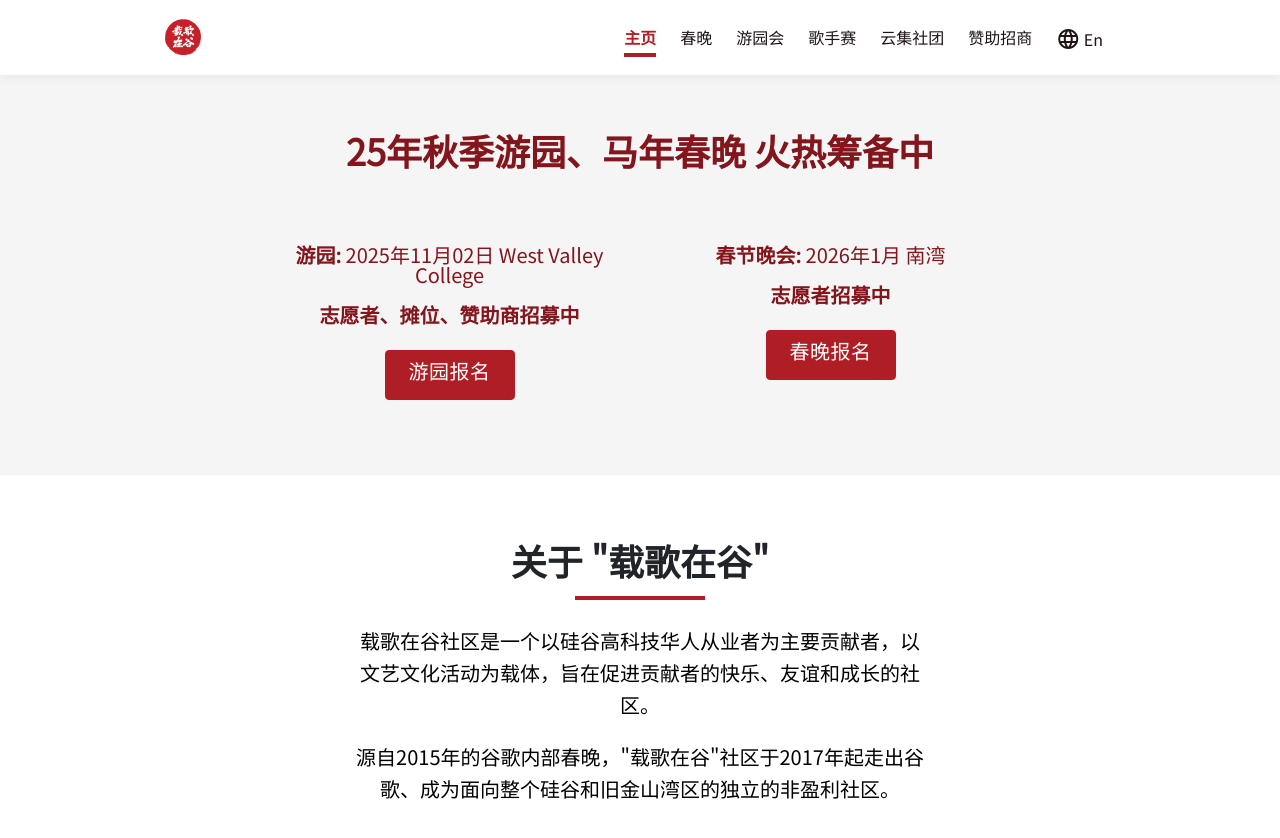
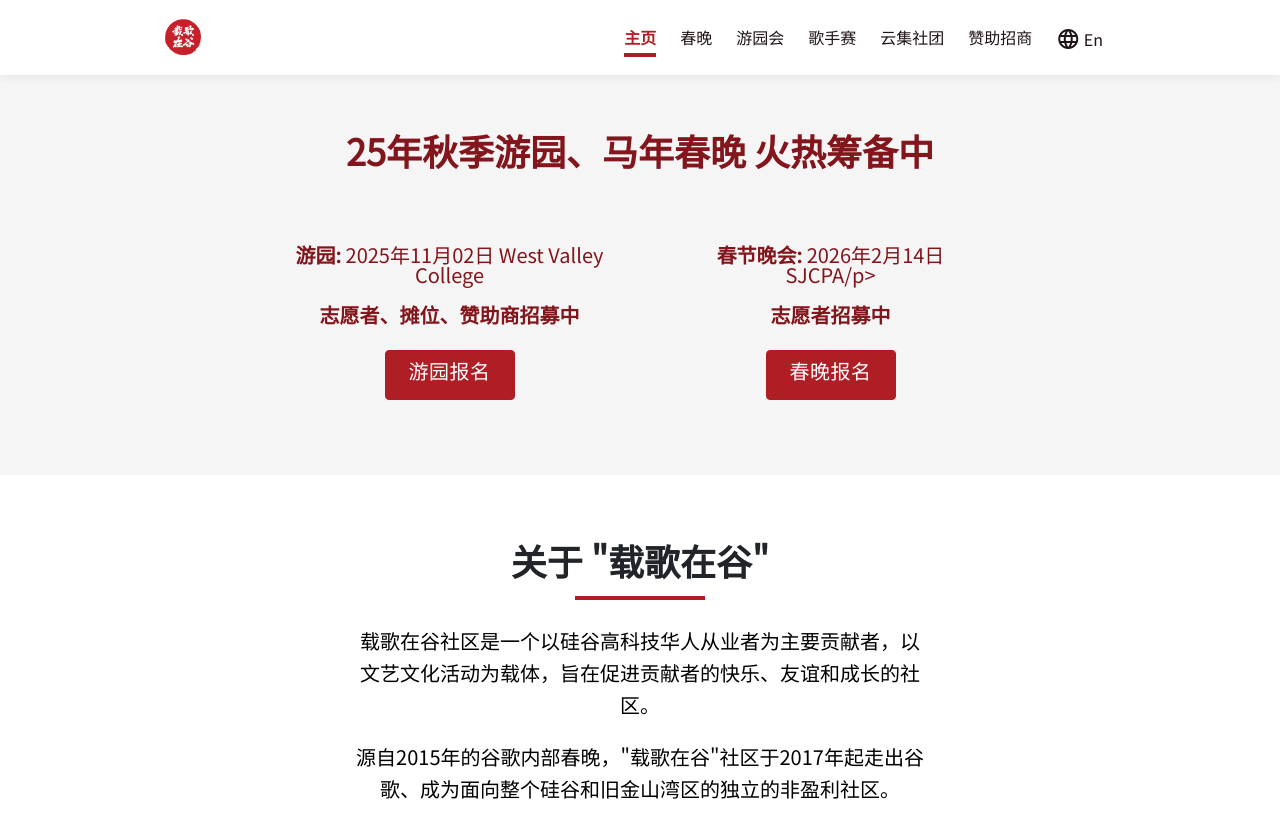
Before and after one commit to ggtkx/ggtkx.github.io, a Jekyll site: the page built from pages/index.md, in a window 1280 px wide and 900 px high. Shown: the top 838 px of the window. Built offline with Jekyll 4.4.1, drawn with Linux system fonts in a browser that asks for light colours; comment, search, counter and statistics services are not loaded.

Commit message:
Update 2025-fall-event-info.html

```diff
--- a/_includes/2025-fall-event-info.html
+++ b/_includes/2025-fall-event-info.html
@@ -13,7 +13,7 @@
           <a class="button_r list-item-button text-center" href="https://zgzg.li/2025f-yy-signup?zgzg-io">{{ "游园报名" }}</a>
         </div>
         <div class="col-md-6 p-3">
-          <p class="custom-text-style"> <b>春节晚会: </b> 2026年1月 南湾</p>
+          <p class="custom-text-style"> <b>春节晚会: </b> 2026年2月14日 SJCPA/p>
           <p class="custom-text-style"> <b>志愿者招募中</b></p>
           <a class="button_r list-item-button text-center" href="https://zgzg.li/2026-volunteer-signup?zgzg-io">{{ "春晚报名" }}</a>
         </div>
```
